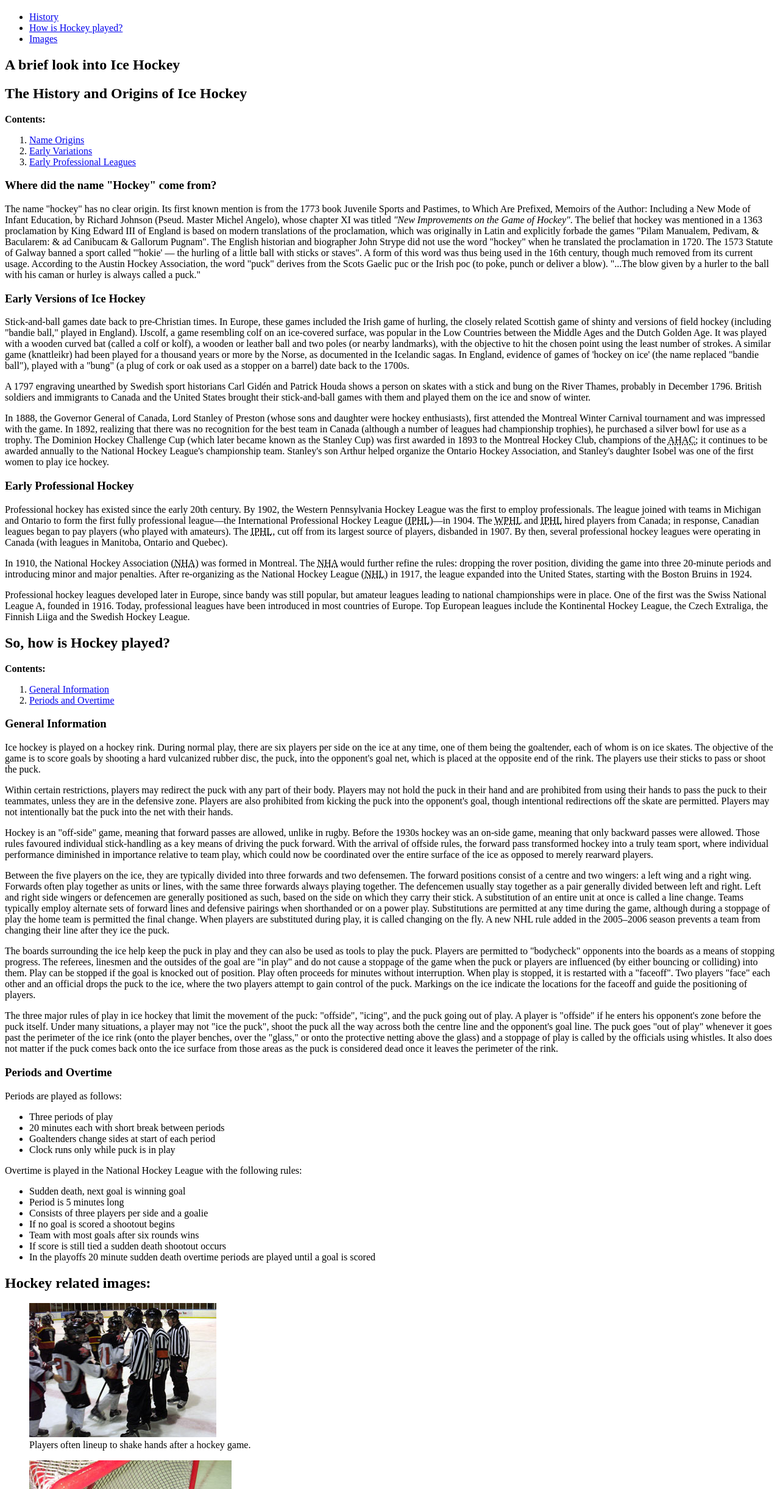
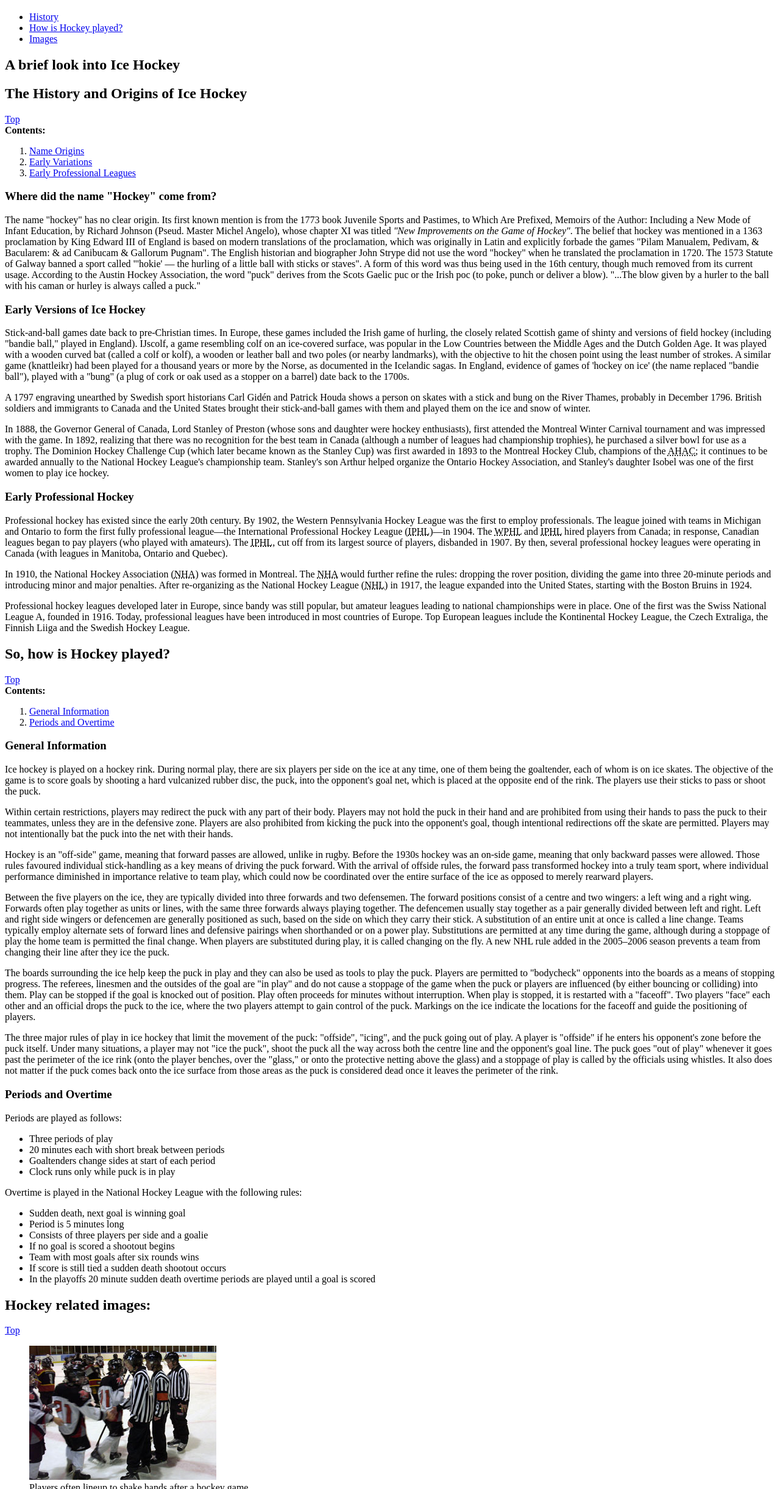
Before and after one commit to DPCobb/dws1, a plain HTML site: page project1/index.html in a window 1280 px wide. Shown: the part 61-2503 px from the top of the page at 61% size. Drawn offline with Linux system fonts and the light colour scheme.

Commit message:
Added "top" link
Link to main nav added, validated**

```diff
--- a/project1/index.html
+++ b/project1/index.html
@@ -8,7 +8,7 @@
 		<header>
 			<h1>Ice Hockey: Chasing Lord Stanley's Cup.</h1>
 			<nav>
-				<ul>
+				<ul id="top">
 					<li><a href="#history">History</a></li>
 					<li><a href="#game">How is Hockey played?</a></li>
 					<li><a href="#images">Images</a></li>
@@ -18,7 +18,7 @@
 		<article>
 			<h2>A brief look into Ice Hockey</h2>
 			<section id="history">
-				<h2>The History and Origins of Ice Hockey</h2>
+				<h2>The History and Origins of Ice Hockey</h2> <a href="#top">Top</a>
 				<aside>
 					<strong>Contents:</strong>
 					<ol>
@@ -76,7 +76,7 @@
 					Czech Extraliga, the Finnish Liiga and the Swedish Hockey League.
 			</section>
 			<section id="game">
-				<h2>So, how is Hockey played?</h2>
+				<h2>So, how is Hockey played?</h2> <a href="#top">Top</a>
 				<aside>
 					<strong>Contents:</strong>
 					<ol>
@@ -140,7 +140,7 @@
 				</ul>
 			</section>
 			<section id="images">
-				<h2>Hockey related images:</h2>
+				<h2>Hockey related images:</h2> <a href="#top">Top</a>
 				<figure>
 					<a href="images/handshakelarge.jpg"><img src="images/handshakesmall.jpg" alt="After game handshake"></a>
 					<figcaption>
```
